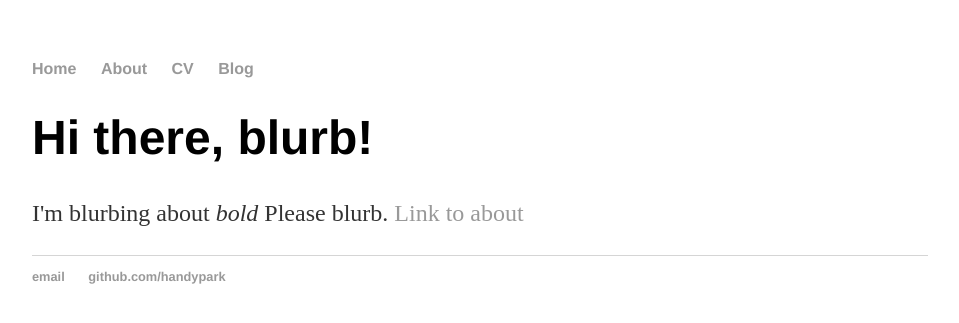
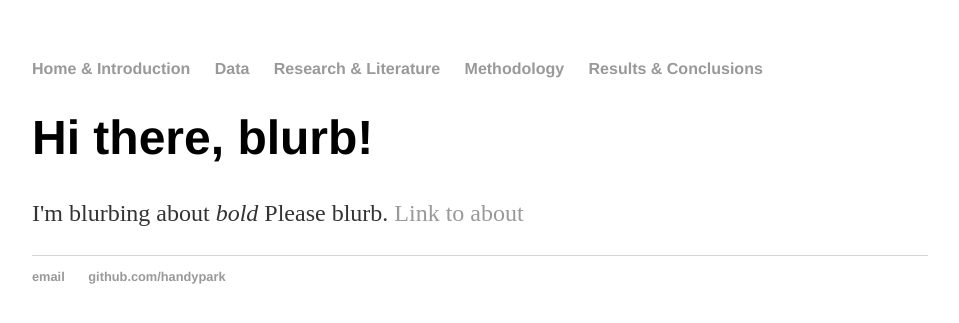
Before and after one commit to handypark/handypark.github.io, a Jekyll site: the page built from index.html, in a window 1280 px wide. Shown: the top 323 px of the page, without its empty margins (160-1119 px from the left). Built offline with Jekyll 4.4.1, drawn with Linux system fonts in a browser that asks for light colours.

Commit message:
Update default.html

```diff
--- a/_layouts/default.html
+++ b/_layouts/default.html
@@ -8,10 +8,11 @@
 	<body>
 		<nav>
     		<ul>
-        		<li><a href="/">Home</a></li>
-	        	<li><a href="/about">About</a></li>
-        		<li><a href="/cv">CV</a></li>
-        		<li><a href="/blog">Blog</a></li>
+        		<li><a href="/">Home & Introduction</a></li>
+	        	<li><a href="/data">Data</a></li>
+        		<li><a href="/research">Research & Literature</a></li>
+        		<li><a href="/methodology">Methodology</a></li>
+			<li><a href="/results">Results & Conclusions</a></li>
     		</ul>
 		</nav>
 		<div class="container">
```
